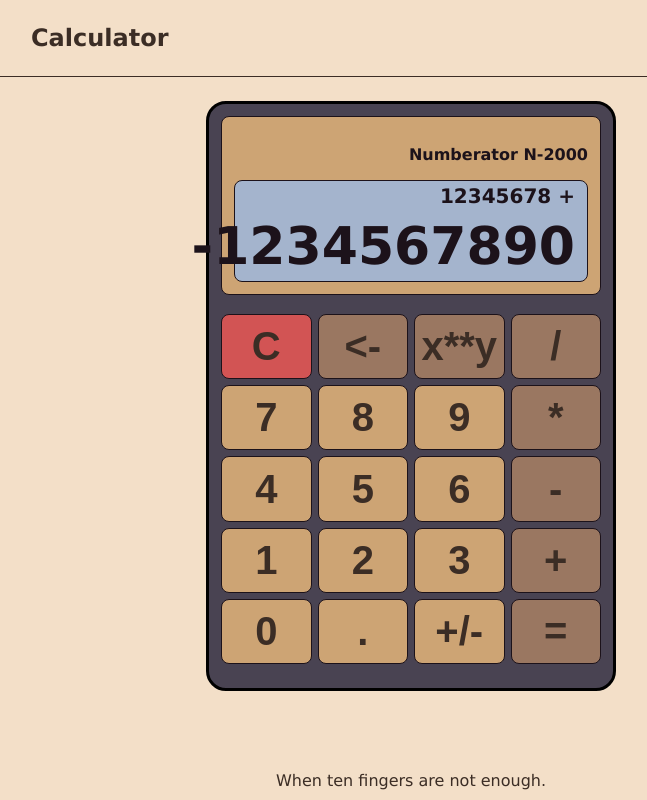
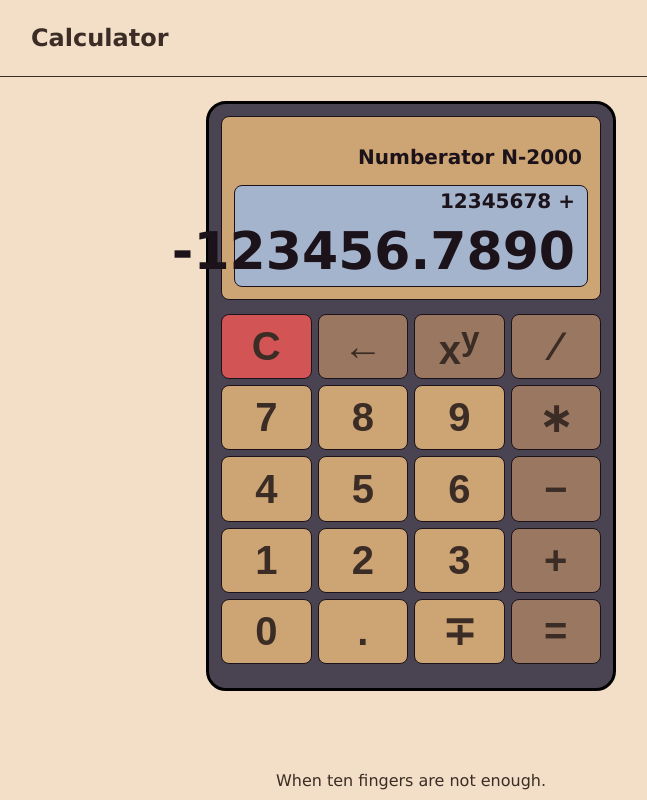
Before and after one commit to Vital-uK/Calculator, a plain HTML site: page index.html in a window 1280 px wide. Shown: the whole page, without its empty margins (229-876 px from the left). Drawn offline with Linux system fonts and the light colour scheme.

Commit message:
add html symbols for buttons

```diff
--- a/index.html
+++ b/index.html
@@ -18,10 +18,10 @@
     <div class="calc-container">
         <div class="calculator">
             <div class="calc-header">
-                <p class="calc-nodel">Numberator N-2000</p>
+                <p class="calc-model">Numberator N-2000</p>
                 <div class="screen">
                     <div class="upper-screen">12345678 +</div>
-                    <div class="main-screen">-1234567890</div>
+                    <div class="main-screen">-123456.7890</div>
                 </div>
             </div>
 
@@ -34,23 +34,23 @@
                     <button class="calc-button">0</button>
                 </div>
                 <div class="button-column">
-                    <button class="calc-button brown"><-</button>
+                    <button class="calc-button brown">&larr;</button>
                     <button class="calc-button">8</button>
                     <button class="calc-button">5</button>
                     <button class="calc-button">2</button>
                     <button class="calc-button">.</button>
                 </div>
                 <div class="button-column">
-                    <button class="calc-button brown">x**y</button>
+                    <button class="calc-button brown">x<sup>y</sup></button>
                     <button class="calc-button">9</button>
                     <button class="calc-button">6</button>
                     <button class="calc-button">3</button>
-                    <button class="calc-button">+/-</button>
+                    <button class="calc-button">&#8723;</button>
                 </div>
                 <div class="button-column">
-                    <button class="calc-button brown">/</button>
-                    <button class="calc-button brown">*</button>
-                    <button class="calc-button brown">-</button>
+                    <button class="calc-button brown">&#8725;</button>
+                    <button class="calc-button brown">&lowast;</button>
+                    <button class="calc-button brown">&minus;</button>
                     <button class="calc-button brown">+</button>
                     <button class="calc-button brown">=</button>
                 </div>
```
